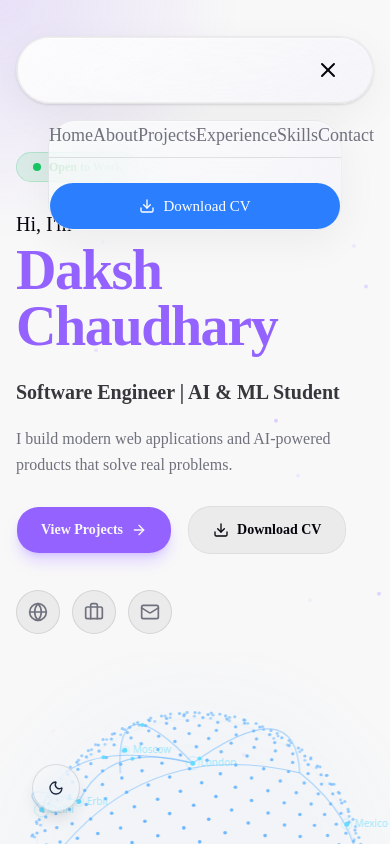
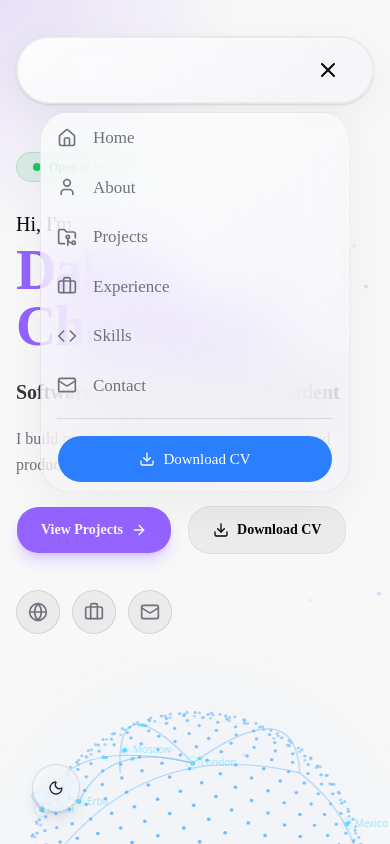
Before and after one commit to oyedaxo/dakshportfolio, a Next.js app: page / in a window 390 px wide. Both pictures are taken after a click on the button "Toggle Menu". Shown: the top 844 px of the page. Built offline with nearby package versions, Linux system fonts and the light colour scheme.

Commit message:
Updated portfolio

```diff
--- a/src/components/layout/Navbar.tsx
+++ b/src/components/layout/Navbar.tsx
@@ -5,12 +5,24 @@ import { useState } from "react";
 import Link from "next/link";
 import { usePathname, useRouter } from "next/navigation";
 import { motion, AnimatePresence } from "framer-motion";
-import { Menu, X, Download } from "lucide-react";
+import { X, Download, MoreVertical, Home, User, FolderGit2, Briefcase, Code, Mail } from "lucide-react";
 import { Button } from "@/components/ui/button";
 import { GlassCard } from "@/components/ui/GlassCard";
 import { personalData } from "@/data/personal";
 import { navLinks } from "@/data/navigation";
 import { useScrollSpy } from "@/hooks/useScrollSpy";
+
+const getIcon = (name: string) => {
+  switch (name) {
+    case 'Home': return <Home className="w-5 h-5 mr-4" />;
+    case 'About': return <User className="w-5 h-5 mr-4" />;
+    case 'Projects': return <FolderGit2 className="w-5 h-5 mr-4" />;
+    case 'Experience': return <Briefcase className="w-5 h-5 mr-4" />;
+    case 'Skills': return <Code className="w-5 h-5 mr-4" />;
+    case 'Contact': return <Mail className="w-5 h-5 mr-4" />;
+    default: return null;
+  }
+}
 
 export function Navbar() {
   const [isOpen, setIsOpen] = useState(false);
@@ -79,7 +91,7 @@ export function Navbar() {
               onClick={() => setIsOpen(!isOpen)}
               aria-label="Toggle Menu"
             >
-              {isOpen ? <X className="w-6 h-6" /> : <Menu className="w-6 h-6" />}
+              {isOpen ? <X className="w-6 h-6" /> : <MoreVertical className="w-6 h-6" />}
             </button>
           </div>
         </GlassCard>
@@ -95,7 +107,7 @@ export function Navbar() {
             transition={{ type: "spring", bounce: 0, duration: 0.3 }}
             className="absolute top-24 left-6 right-6 md:hidden"
           >
-            <GlassCard className="rounded-2xl p-6 flex flex-col gap-4">
+            <GlassCard className="rounded-2xl p-4 flex flex-col gap-1">
               {navLinks.map((link) => {
                 const isAnchor = link.href.startsWith('#');
                 const href = pathname === '/' ? link.href : (isAnchor ? `/${link.href}` : link.href);
@@ -112,20 +124,23 @@ export function Navbar() {
                   <Link
                     key={link.name}
                     href={href}
-                    className="text-lg font-medium text-muted-foreground hover:text-primary transition-colors py-2"
+                    className="flex items-center text-[17px] font-medium text-muted-foreground hover:text-foreground transition-colors py-3 px-4 hover:bg-foreground/5 rounded-xl"
                     onClick={handleClick}
                   >
+                    {getIcon(link.name)}
                     {link.name}
                   </Link>
                 );
               })}
-              <div className="h-px bg-foreground/10 my-2" />
-              <a href="/Daksh_Chaudhary_CV.pdf" download="Daksh_Chaudhary_CV.pdf" className="w-full">
-                <Button className="w-full gap-2 bg-blue-500 hover:bg-blue-600 text-white transition-all rounded-full h-12 text-[15px] font-medium mt-4">
-                  <Download className="w-4 h-4" />
-                  <span>{personalData.resumeButtonText}</span>
-                </Button>
-              </a>
+              <div className="h-px bg-foreground/10 my-2 mx-4" />
+              <div className="px-4 pb-2">
+                <a href="/Daksh_Chaudhary_CV.pdf" download="Daksh_Chaudhary_CV.pdf" className="w-full block">
+                  <Button className="w-full gap-2 bg-blue-500 hover:bg-blue-600 text-white transition-all rounded-full h-12 text-[15px] font-medium mt-2">
+                    <Download className="w-4 h-4" />
+                    <span>{personalData.resumeButtonText}</span>
+                  </Button>
+                </a>
+              </div>
             </GlassCard>
           </motion.div>
         )}
```
